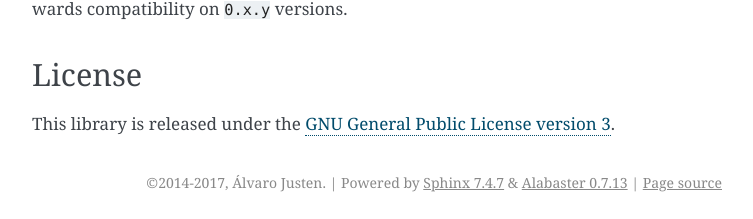
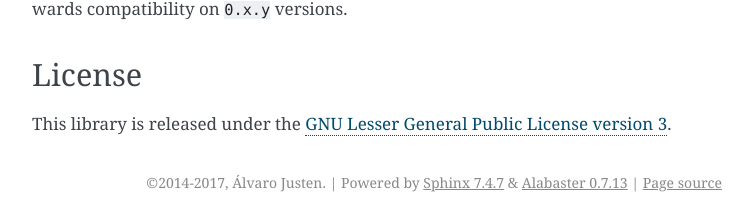
Before and after one commit to turicas/rows, a Sphinx documentation site: the page built from docs/index.md, in a window 1280 px wide and 900 px high, scrolled down 1719 px. Shown: the part 678-897 px from the top of the window, without its empty margins (388-1141 px from the left). Built offline with Sphinx 7.4.7, drawn with Linux system fonts in a browser that asks for light colours.

Commit message:
Fixed license issues

```diff
--- a/docs/index.md
+++ b/docs/index.md
@@ -115,8 +115,8 @@ guarantee API backwards compatibility on `0.x.y` versions.
 
 ## License
 
-This library is released under the [GNU General Public License version
-3][gpl3].
+This library is released under the [GNU Lesser General Public License version
+3][lgpl3].
 
 
 [doc-cli]: command-line-interface.md
--- a/rows.1.txt
+++ b/rows.1.txt
@@ -116,6 +116,6 @@ AUTHOR
 
 COPYRIGHT
  Copyright © 2014-2015 Álvaro Justen.
- License GPLv3+: GNU GPL version 3 or later <http://gnu.org/licenses/gpl.html>.
+ License LGPLv3+: GNU LGPL version 3 or later <http://gnu.org/licenses/lgpl.html>.
  This is free software: you are free to change and redistribute it. There is NO
  WARRANTY, to the extent permitted by law.
--- a/setup.py
+++ b/setup.py
@@ -67,7 +67,7 @@ setup(name='rows',
           'Intended Audience :: Developers',
           'Intended Audience :: Science/Research',
           'Intended Audience :: System Administrators',
-          'License :: OSI Approved :: GNU General Public License v3 or later (GPLv3+)',
+          'License :: OSI Approved :: GNU Lesser General Public License v3 or later (LGPLv3+)',
           'Natural Language :: English',
           'Operating System :: OS Independent',
           'Programming Language :: Python :: 2.7',
```
Also changed, not shown: other parts of docs/index.md (+1 -1 lines), README.md (+1 -1 lines).
